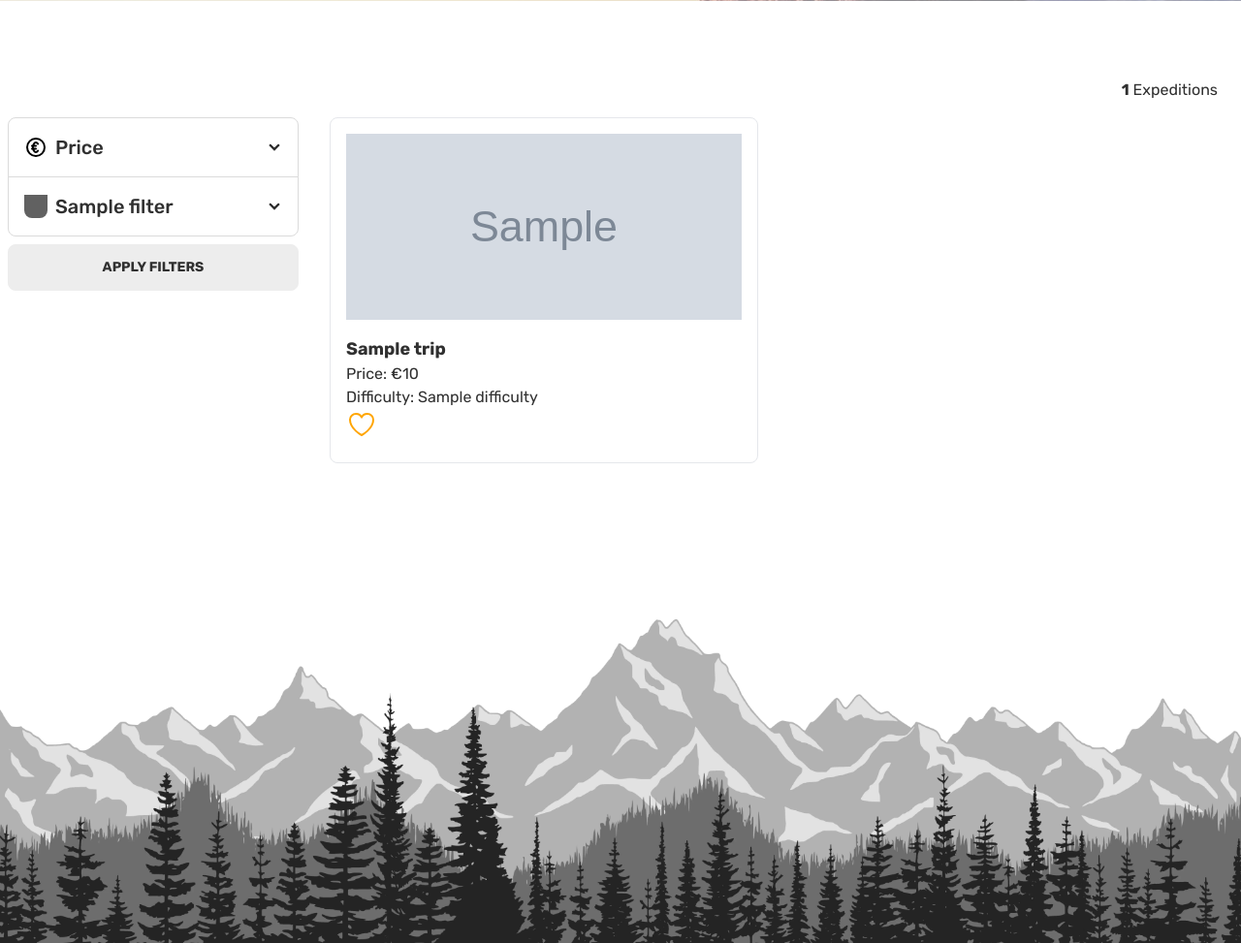
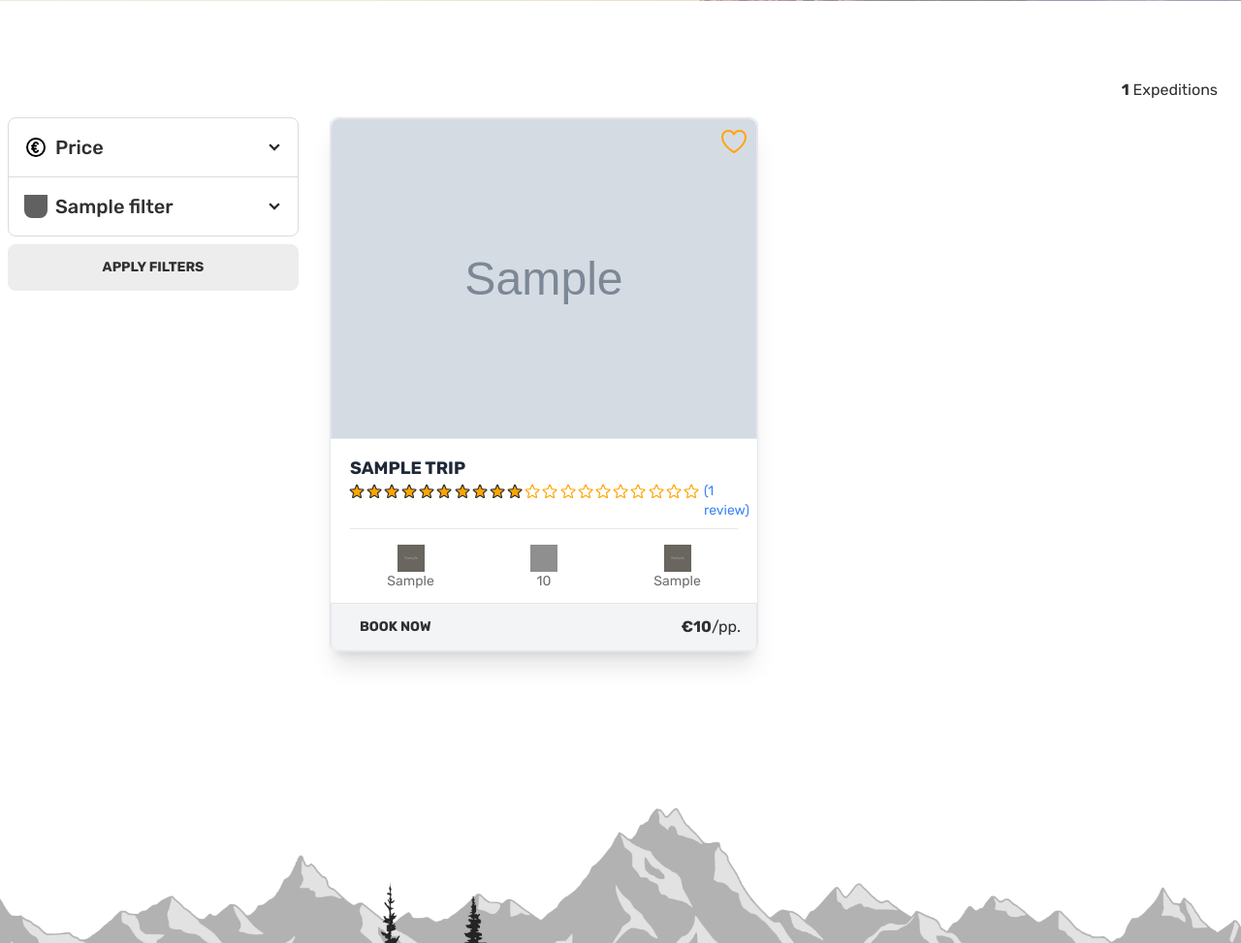
Before and after one commit to kpetrauskas92/Mont-Adventures-PP5, a Django app: template trip_packages/templates/trip-packages.html in a window 1280 px wide. Shown: the part 471-1444 px from the top of the page at 97% size. Run offline with Django 4.2, Linux system fonts and the light colour scheme; the template is opened without the code that fills it: most values are stand-ins (such as "Sample title", 1, 10 or a date in 2020); grey boxes marked "Sample" are stand-in pictures; style sheets or scripts are compiled from the project's sources; some libraries are stand-ins or nearby versions; grey boxes are pictures that could not be loaded.

Commit message:
updated filtered trips template for UX/UI

```diff
--- a/trip_packages/templates/includes/filter/filtered-trips.html
+++ b/trip_packages/templates/includes/filter/filtered-trips.html
@@ -1,20 +1,82 @@
+{% load static %}
+
+{% load rating_filters %}
+
+{% block content %}
 
 {% for trip in trips %}
-    <div class="trip-item w-full sm:w-1/2 md:w-1/2 px-4 pb-4">
-        <div class="border rounded-lg p-4">
+<div class="trip-item w-full sm:w-1/2 md:w-1/2 px-4 pb-4 ">
+            <div class="border rounded-lg shadow-xl">
                 <a href="{% url 'trip_details' trip.id %}">
+                    <div class="relative">
+
+                        <!-- Main Trip Image -->
                         {% if trip.main_image %}
-                <img class="w-full h-48 object-cover mb-4" src="{{ trip.main_image.url }}" alt="{{ trip.name }}">
+                            <img class="w-full  object-cover mb-4 border rounded-t-lg" src="{{ trip.main_image.url }}" alt="{{ trip.name }}">
+
+                        <!-- Default Trip Image -->
                         {% else %}
-                <img class="w-full h-48 object-cover mb-4" src="{{ trip.default_image_url }}" alt="Default image">
+                            <img class="w-full  object-cover mb-4" src="{{ trip.default_image_url }}" alt="Default image">
                         {% endif %}
-                <h2 class="text-lg font-semibold">{{ trip.name }}</h2>
-            </a>
-            <p>Price: €{{ trip.price }}</p>
-            <p>Difficulty: {{ trip.difficulty }}</p>
 
                         <!-- Favorite Button -->
+                            <div class="absolute top-2 right-2">
                                 {% include 'includes/favorite/favorite-btn.html' %}
                             </div>
                     </div>
+                </a>
+                <div class="mb-2">
+                    <h2 class="text-lg font-semibold uppercase text-gray-800 pl-5">{{ trip.name }}</h2>
+
+                    <!-- Star Ratings -->
+                    <div class="rating flex justify-start w-full pl-[1.1rem] mb-2">
+                        <!-- Filled Stars -->
+                        {% for i in trip.filled_stars|generate_range %}
+                        <svg xmlns="http://www.w3.org/2000/svg" fill="orange" viewBox="0 0 24 24" stroke-width="1.5" stroke="currentColor" class="w-5 h-5">
+                            <path stroke-linecap="round" stroke-linejoin="round" d="M11.48 3.499a.562.562 0 011.04 0l2.125 5.111a.563.563 0 00.475.345l5.518.442c.499.04.701.663.321.988l-4.204 3.602a.563.563 0 00-.182.557l1.285 5.385a.562.562 0 01-.84.61l-4.725-2.885a.563.563 0 00-.586 0L6.982 20.54a.562.562 0 01-.84-.61l1.285-5.386a.562.562 0 00-.182-.557l-4.204-3.602a.563.563 0 01.321-.988l5.518-.442a.563.563 0 00.475-.345L11.48 3.5z" />
+                        </svg>
                         {% endfor %}
+
+                        <!-- Empty Stars -->
+                        {% for i in 5|subtract:trip.filled_stars|generate_range %}
+                        <svg xmlns="http://www.w3.org/2000/svg" fill="none" viewBox="0 0 24 24" stroke-width="1.5" stroke="orange" class="w-5 h-5">
+                            <path stroke-linecap="round" stroke-linejoin="round" d="M11.48 3.499a.562.562 0 011.04 0l2.125 5.111a.563.563 0 00.475.345l5.518.442c.499.04.701.663.321.988l-4.204 3.602a.563.563 0 00-.182.557l1.285 5.385a.562.562 0 01-.84.61l-4.725-2.885a.563.563 0 00-.586 0L6.982 20.54a.562.562 0 01-.84-.61l1.285-5.386a.562.562 0 00-.182-.557l-4.204-3.602a.563.563 0 01.321-.988l5.518-.442a.563.563 0 00.475-.345L11.48 3.5z" />
+                        </svg>
+                        {% endfor %}
+
+                        <!-- Display overall rating or 'New' label -->
+                        {% if trip.overall_rating %}
+                            <a href="{% url 'trip_details' trip.id %}?tab=reviews" class="ml-1 text-sm text-blue-500">
+                                ({{ trip.review_count }} review{{ trip.review_count|pluralize }})
+                            </a>
+                        {% else %}
+                            <span class="badge badge-sm badge-accent badge-outline ml-1">New</span>
+                        {% endif %}
+                    </div>
+
+                    <hr class="mx-5">
+                    <div class="flex justify-evenly mt-3 opacity-70 py-1">
+                        <div class="text-center text-sm w-1/4">
+                            <img src="{% static trip.location_icon %}" alt="Location icon" class="w-7 h-7 mx-auto invert">
+                            <p>{{ trip.location_str }}</p>
+                        </div>
+                        <div class="text-center text-sm w-1/4">
+                            <img src="{% static trip.duration_icon %}" alt="Duration icon" class="w-7 h-7 mx-auto invert">
+                            <p>{{ trip.duration_str }}</p>
+                        </div>
+                        <div class="text-center text-sm w-1/4">
+                            <img src="{% static trip.difficulty_icon %}" alt="Difficulty icon" class="w-7 h-7 mx-auto invert">
+                            <p>{{ trip.difficulty_str }}</p>
+                        </div>
+                    </div>
+
+                </div>
+                <div class="py-2 px-4 flex justify-between bg-gray-100 border rounded-b-lg">
+                    <button class="btn btn-sm btn-ghost">Book Now</button>
+                    <span class="inline-flex items-center"><strong>€{{ trip.price }}</strong> /pp.</span>
+                </div>
+            </div>
+        </div>
+{% endfor %}
+
+{% endblock  %}
```
Lines whose indentation alone changed are shown as unchanged.
